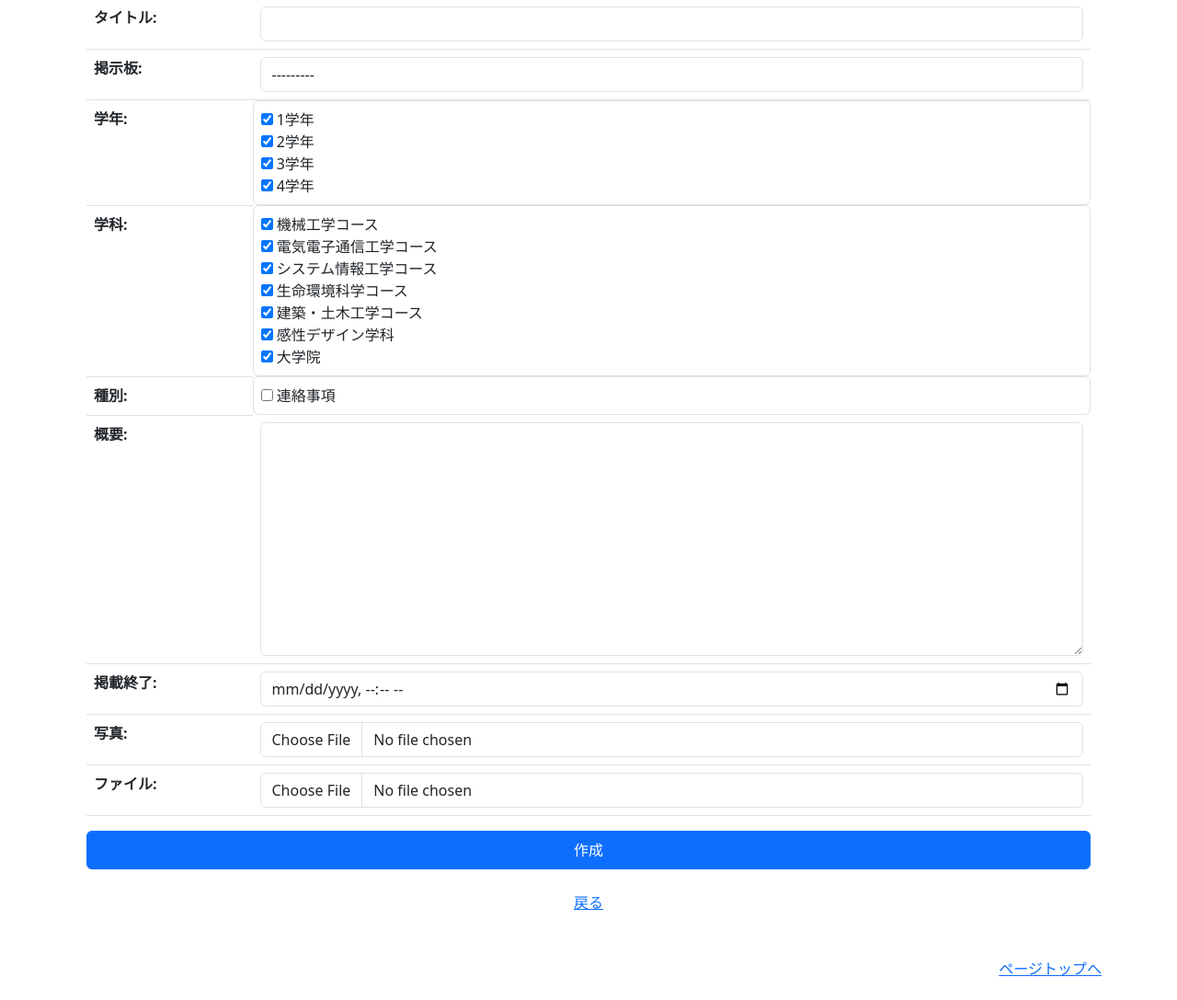
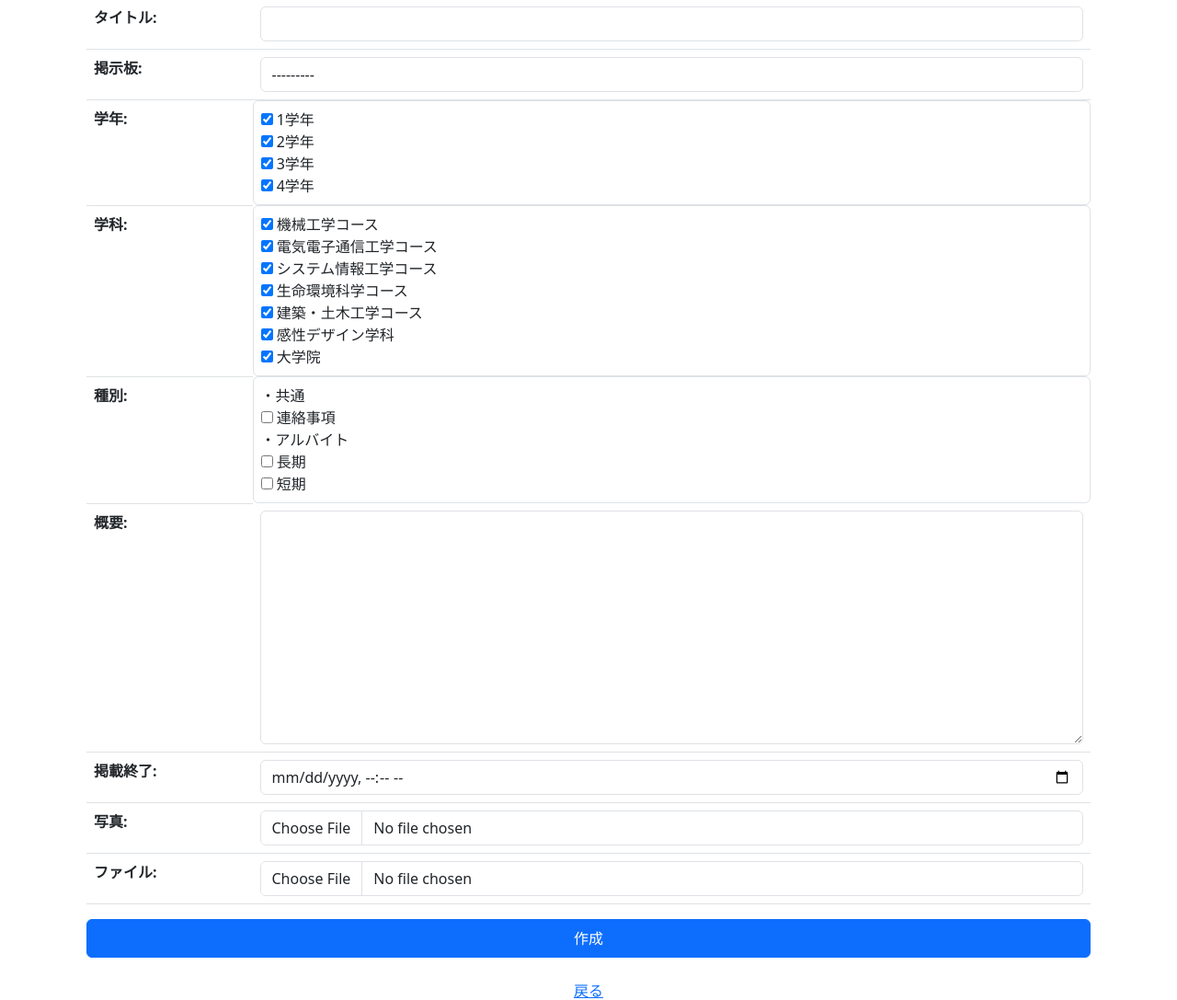
Before and after one commit to g206060/campus_board2, a Django app: page /post-create/ in a window 1280 px wide. Shown: the part 255-1342 px from the top of the page at 92% size. Before the commit the page ends 1316 px from the top, so only its background shows below. Run offline with Django 3.2, Linux system fonts and the light colour scheme; data that the repository does not hold is empty; some libraries are stand-ins or nearby versions.

Commit message:
レイアウト修正css

```diff
--- a/board/templates/post_create.html
+++ b/board/templates/post_create.html
@@ -96,9 +96,19 @@
                             <label for="typetags">種別:</label>
                         </th>
                         <td class="form-control">
+                            <label for="共通">・共通</label>
                             <div>
                                 <input type="checkbox" id="1" name="typetags" value="1" />
                                 <label for="連絡事項">連絡事項</label>
+                            </div>
+                            <label for="アルバイト">・アルバイト</label>
+                            <div>
+                                <input type="checkbox" id="2" name="typetags" value="2" />
+                                <label for="長期">長期</label>
+                            </div>
+                            <div>
+                                <input type="checkbox" id="3" name="typetags" value="3" />
+                                <label for="短期">短期</label>
                             </div>
                         </td>
                     </tr>
```
